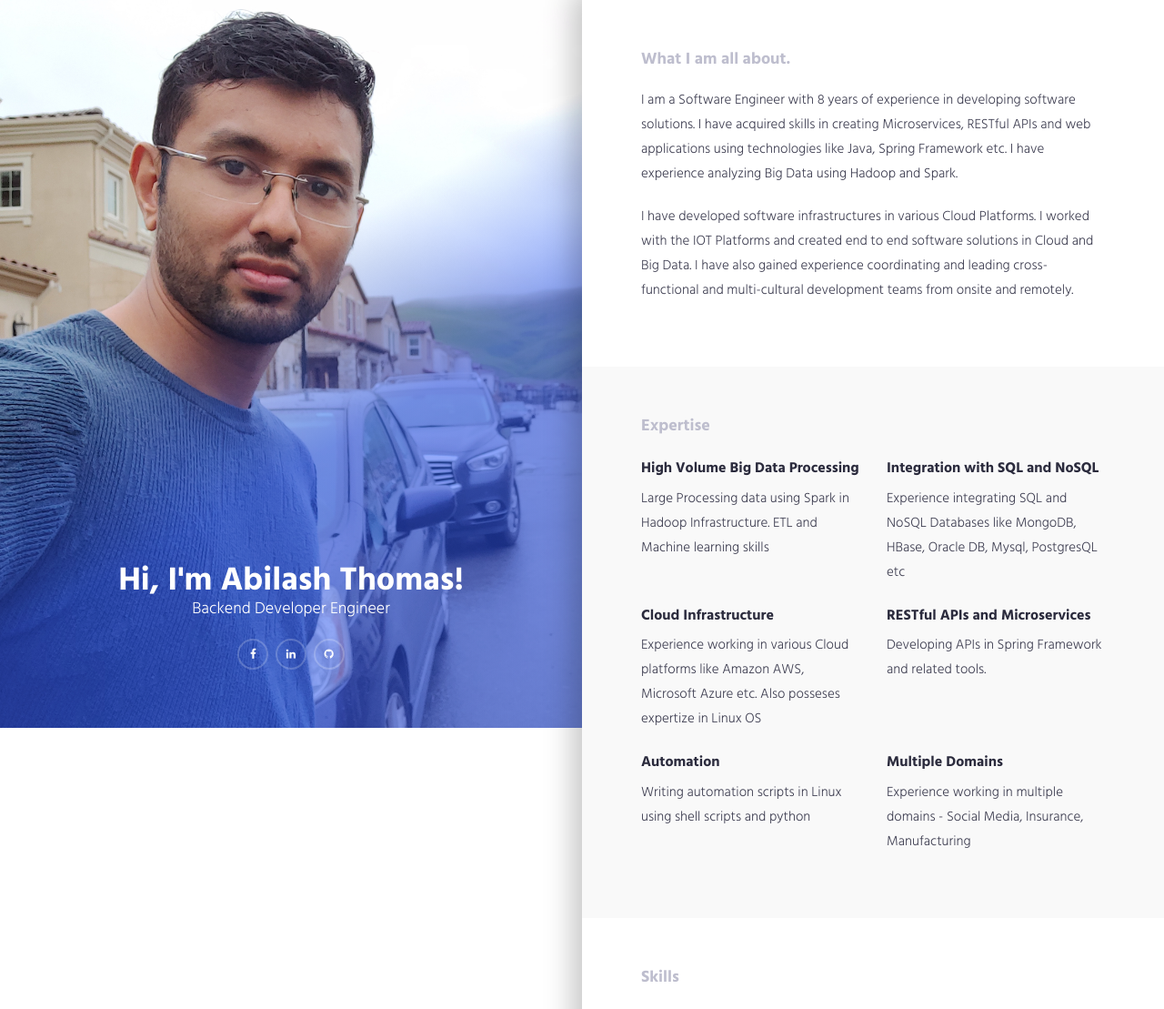
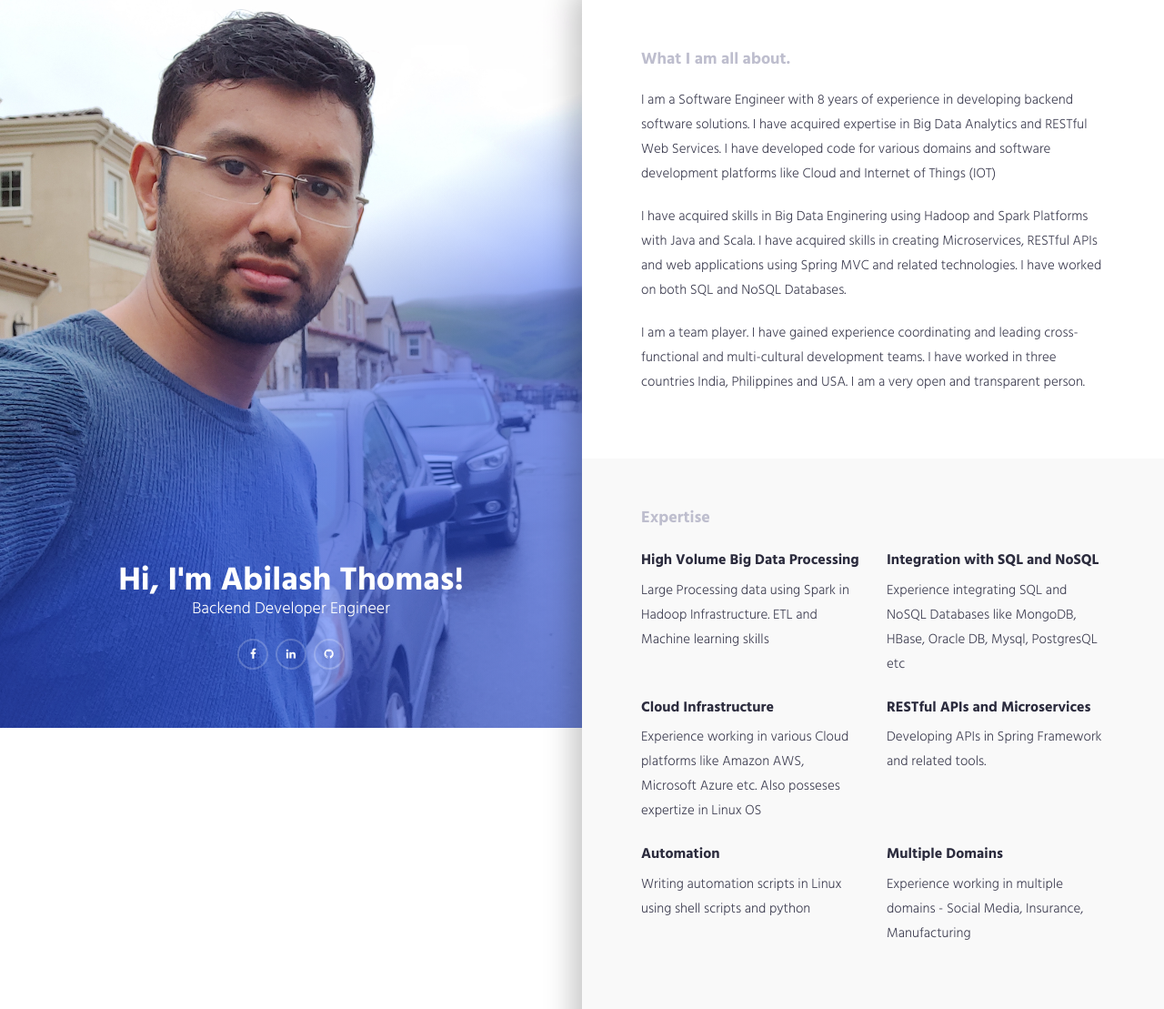
Before and after one commit to abilashgt/profilephp, a PHP site: page / in a window 1280 px wide. Shown: the top 1109 px of the page at 91% size. Run offline with PHP 8.4, Linux system fonts and the light colour scheme.

Commit message:
profile update

```diff
--- a/index.php
+++ b/index.php
@@ -68,15 +68,20 @@
             </div>
             <div class="col-md-12">
                 <p>
-                  I am a Software Engineer with 8 years of experience in developing software solutions.
-                  I have acquired skills in creating Microservices, RESTful APIs and web applications using technologies like Java, Spring Framework etc.
-                  I have experience analyzing Big Data using Hadoop and Spark.
+                  I am a Software Engineer with 8 years of experience in developing backend software solutions.
+                  I have acquired expertise in Big Data Analytics and RESTful Web Services.
+                  I have developed code for various domains and software development platforms like Cloud and Internet of Things (IOT)
                 </p>
-
                 <p>
-                  I have developed software infrastructures in various Cloud Platforms.
-                  I worked with the IOT Platforms and created end to end software solutions in Cloud and Big Data.
-                  I have also gained experience coordinating and leading cross-functional and multi-cultural development teams from onsite and remotely.
+                  I have acquired skills in Big Data Enginering using Hadoop and Spark Platforms with Java and Scala.
+                  I have acquired skills in creating Microservices, RESTful APIs and web applications using Spring MVC and related technologies.
+                  I have worked on both SQL and NoSQL Databases.
+                </p>
+                <p>
+                  I am a team player.
+                  I have gained experience coordinating and leading cross-functional and multi-cultural development teams.
+                  I have worked in three countries India, Philippines and USA.
+                  I am a very open and transparent person.
                 </p>
             </div>
         </div>
```
